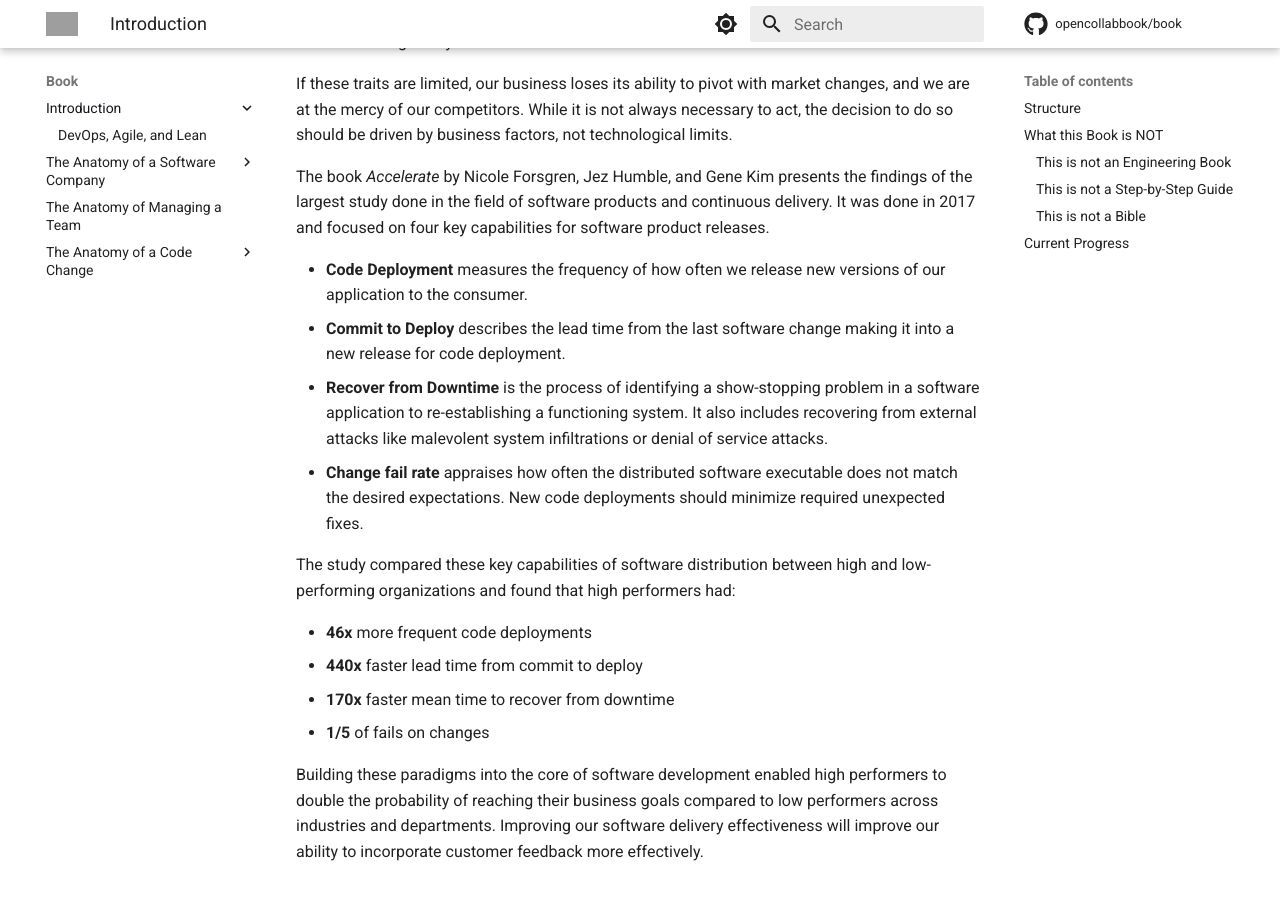
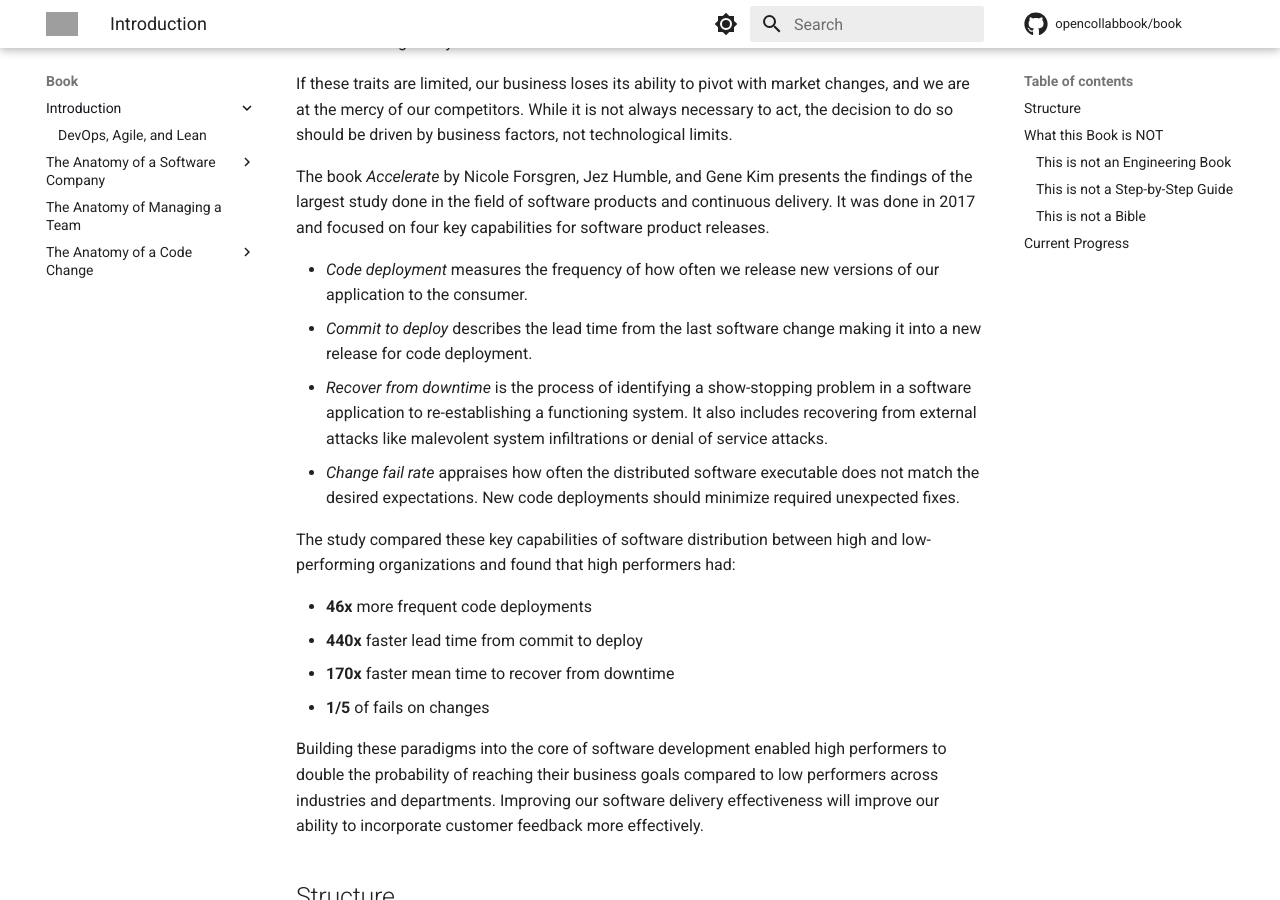
Before and after one commit to engineering-collaboration/book, an MkDocs documentation site: the page built from docs/book/introduction/README.md, in a window 1280 px wide and 900 px high, scrolled down 436 px. Built offline with MkDocs 1.6.1 and Material for MkDocs 9.7.7, drawn with Linux system fonts in a browser that asks for light colours; comment, search, counter and statistics services are not loaded; grey boxes are pictures that could not be loaded.

Commit message:
Format Accelerate metrics

```diff
--- a/docs/book/introduction/README.md
+++ b/docs/book/introduction/README.md
@@ -15,10 +15,10 @@ If these traits are limited, our business loses its ability to pivot with market
 
 The book *Accelerate* by Nicole Forsgren, Jez Humble, and Gene Kim presents the findings of the largest study done in the field of software products and continuous delivery. It was done in 2017 and focused on four key capabilities for software product releases.
 
-- **Code Deployment** measures the frequency of how often we release new versions of our application to the consumer.
-- **Commit to Deploy** describes the lead time from the last software change making it into a new release for code deployment.
-- **Recover from Downtime** is the process of identifying a show-stopping problem in a software application to re-establishing a functioning system. It also includes recovering from external attacks like malevolent system infiltrations or denial of service attacks.
-- **Change fail rate** appraises how often the distributed software executable does not match the desired expectations. New code deployments should minimize required unexpected fixes.
+- *Code deployment* measures the frequency of how often we release new versions of our application to the consumer.
+- *Commit to deploy* describes the lead time from the last software change making it into a new release for code deployment.
+- *Recover from downtime* is the process of identifying a show-stopping problem in a software application to re-establishing a functioning system. It also includes recovering from external attacks like malevolent system infiltrations or denial of service attacks.
+- *Change fail rate* appraises how often the distributed software executable does not match the desired expectations. New code deployments should minimize required unexpected fixes.
 
 The study compared these key capabilities of software distribution between high and low-performing organizations and found that high performers had:
 
```
